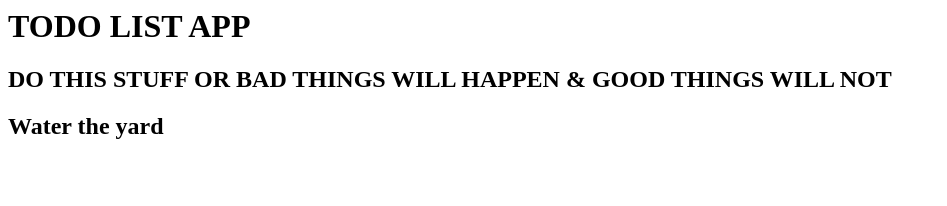
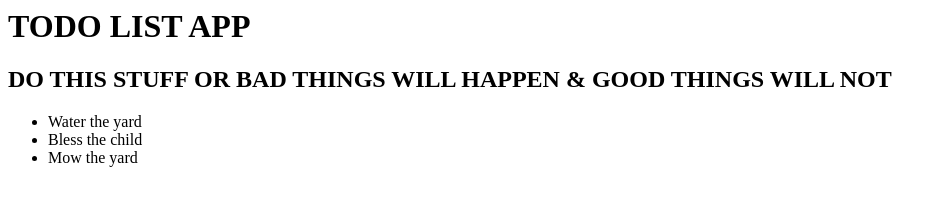
Before and after one commit to skillitzimberg/todo-app, a plain HTML site: page index.html in a window 1280 px wide. Shown: the whole page, without its empty margins (0-947 px from the left). Drawn offline with Linux system fonts and the light colour scheme.

Commit message:
Programmatically insert two or more todo items from a collection of todos

```diff
--- a/index.html
+++ b/index.html
@@ -10,8 +10,8 @@
     <main>
         <h1>TODO LIST APP</h1>
         <h2>DO THIS STUFF OR BAD THINGS WILL HAPPEN & GOOD THINGS WILL NOT</h2>
-        <div id="todos">
-        </div>
+        <ul id="todos">
+        </ul>
     </main>
 </body>
 </html>
--- a/main.js
+++ b/main.js
@@ -1,5 +1,14 @@
-const todosElem = document.getElementById("todos");
+const todosList = document.getElementById("todos");
 
-let todos = ["Water the yard"];
+let todoCollection = ["Water the yard", "Bless the child", "Mow the yard", ];
 
-todosElem.innerHTML = `<h2>${todos[0]}</h2>`;
+function buildTodoList(todos) {
+    let todo;
+    for(let i = 0; i < todos.length; i++) {
+        todo = document.createElement("li");
+        todo.innerText = `${todos[i]}`
+        todosList.appendChild(todo);
+    }
+}
+
+buildTodoList(todoCollection);
```
Also changed, not shown: 1 other file.
